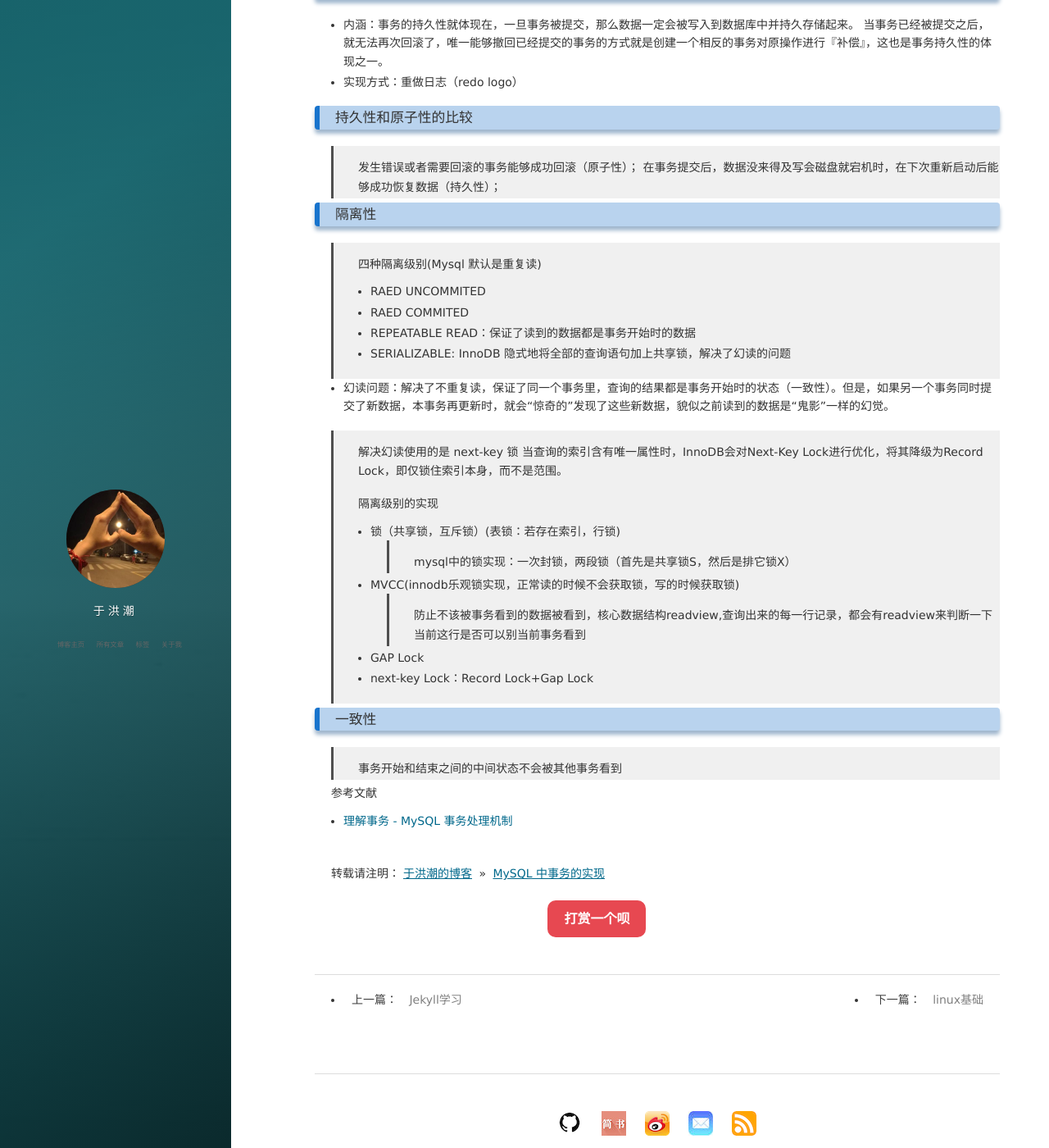
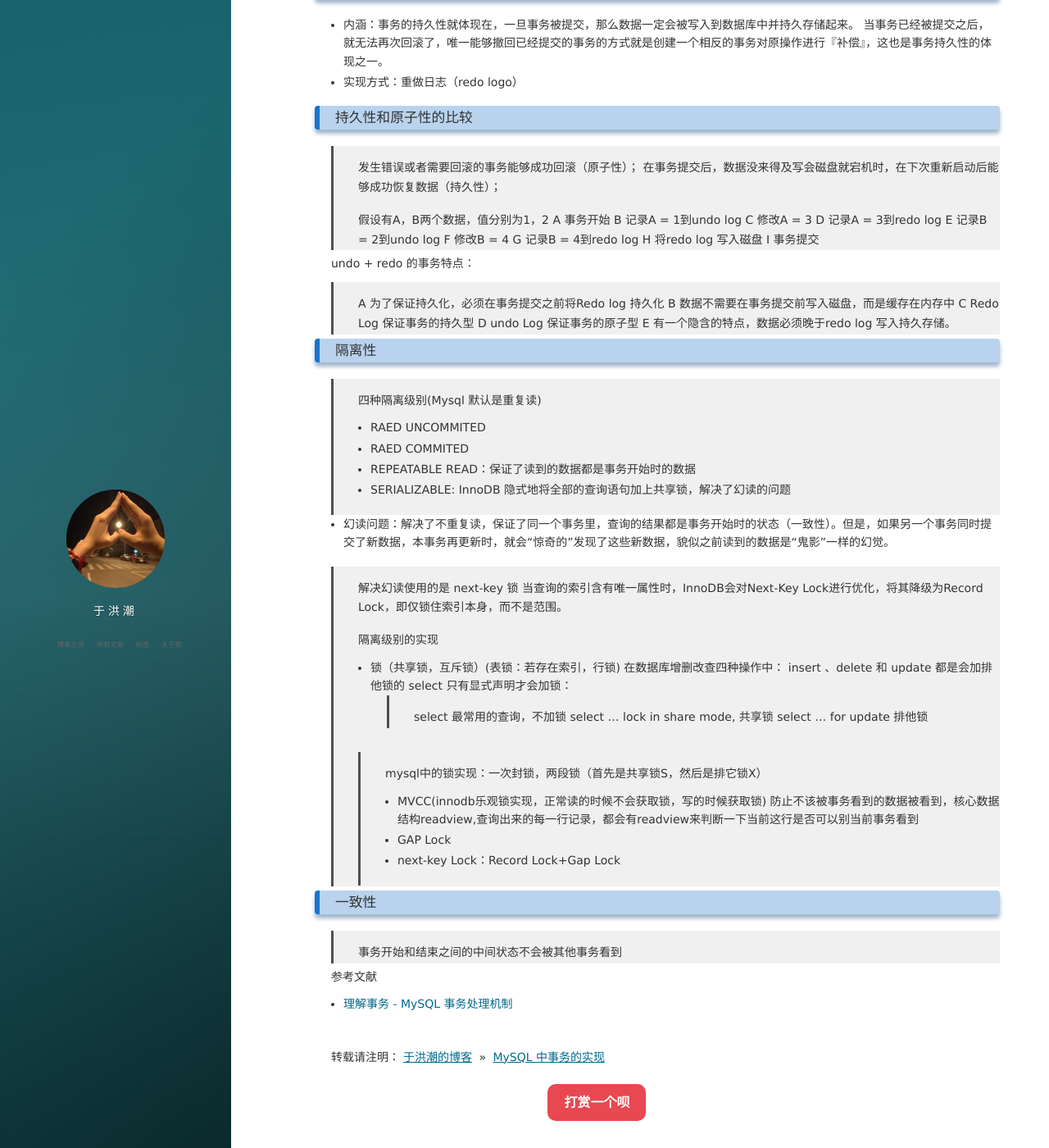
Before and after one commit to yuu6/yuu6.github.io, a Jekyll site: the page built from _posts/2018-07-15-Mysql中事务的实现.md, in a window 1280 px wide and 1400 px high, scrolled down 1131 px. Shown: the whole window at 82% size. Built offline with Jekyll 4.4.1, drawn with Linux system fonts in a browser that asks for light colours; nearby versions of some CDN libraries; comment, search, counter and statistics services are not loaded.

Commit message:
update 事务的实现

```diff
--- a/_posts/2018-07-15-Mysql中事务的实现.md
+++ b/_posts/2018-07-15-Mysql中事务的实现.md
@@ -55,6 +55,25 @@ SET autocommit 0;
 >发生错误或者需要回滚的事务能够成功回滚（原子性）；
  在事务提交后，数据没来得及写会磁盘就宕机时，在下次重新启动后能够成功恢复数据（持久性）；
 
+> 假设有A，B两个数据，值分别为1，2
+> A 事务开始
+> B 记录A = 1到undo log
+> C 修改A = 3
+> D 记录A = 3到redo log
+> E 记录B = 2到undo log
+> F 修改B = 4
+> G 记录B = 4到redo log
+> H 将redo log 写入磁盘
+> I 事务提交
+
+
+undo + redo 的事务特点：
+> A 为了保证持久化，必须在事务提交之前将Redo log 持久化
+> B 数据不需要在事务提交前写入磁盘，而是缓存在内存中
+> C Redo Log 保证事务的持久型
+> D undo Log 保证事务的原子型
+> E 有一个隐含的特点，数据必须晚于redo log 写入持久存储。
+
 ### <a name="Isolation"></a>隔离性
 
 > 四种隔离级别(Mysql 默认是重复读)
@@ -71,6 +90,13 @@ SET autocommit 0;
 
 > 隔离级别的实现
 >+ 锁（共享锁，互斥锁）(表锁：若存在索引，行锁)
+> 在数据库增删改查四种操作中：
+> insert 、delete 和 update 都是会加排他锁的
+> select 只有显式声明才会加锁：
+>> select 最常用的查询，不加锁
+>> select ... lock in share mode, 共享锁
+>> select ... for update 排他锁
+
 >> mysql中的锁实现：一次封锁，两段锁（首先是共享锁S，然后是排它锁X）
 >+ MVCC(innodb乐观锁实现，正常读的时候不会获取锁，写的时候获取锁)
 >> 防止不该被事务看到的数据被看到，核心数据结构readview,查询出来的每一行记录，都会有readview来判断一下当前这行是否可以别当前事务看到
```
Also changed, not shown: _posts/2019-06-03-数据库索引.md (added, +9 -0 lines).
